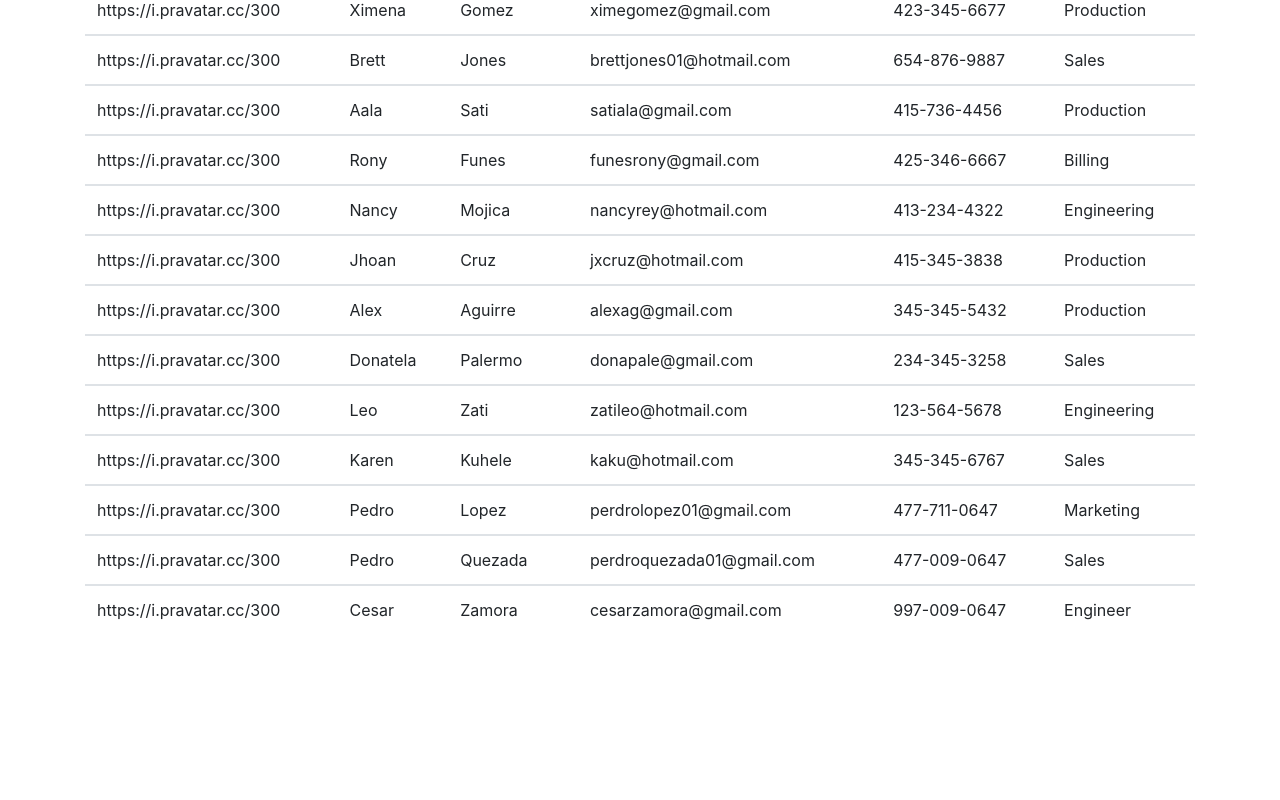
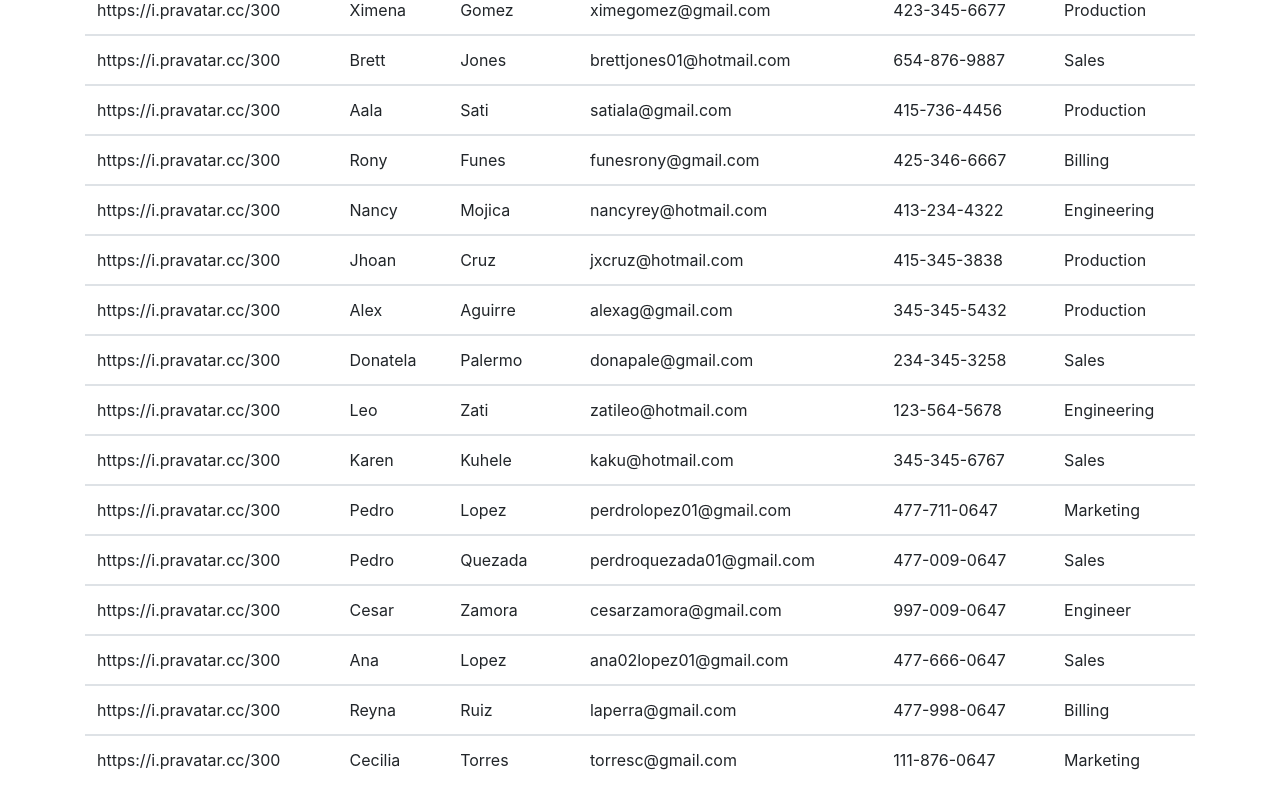
Before and after one commit to Cherjios/19-Employee-Directory, a React (Create React App) app in the folder develop/: page / in a window 1280 px wide. Shown: the part 555-1355 px from the top of the page. Before the commit the page ends 1205 px from the top, so only its background shows below. Built offline with nearby package versions, Linux system fonts and the light colour scheme.

Commit message:
Adding condition to lowercase the name or lastaname

```diff
--- a/develop/src/App.js
+++ b/develop/src/App.js
@@ -25,8 +25,8 @@ class App extends Component {
 
     // Render new obj with value
     let newOBj = employees.filter(function(employee){
-      return employee.Name === event.target.value || employee.LastName === event.target.value || employee.email === event.target.value
-      || employee.phoneNumber === event.target.value || employee.Department === event.target.value || employee.Name + " " + employee.LastName === event.target.value;
+      return employee.Name.toLowerCase() === event.target.value.toLowerCase() || employee.LastName.toLowerCase() === event.target.value.toLowerCase() || employee.email === event.target.value
+      || employee.phoneNumber === event.target.value || employee.Department === event.target.value || employee.Name.toLowerCase() + " " + employee.LastName.toLowerCase() === event.target.value.toLowerCase();
     });
 
     console.log(newOBj);
--- a/develop/src/EmployeeDirectory.json
+++ b/develop/src/EmployeeDirectory.json
@@ -125,6 +125,30 @@
         "email":"cesarzamora@gmail.com",
         "phoneNumber":"997-009-0647",
         "Department":"Engineer"
+    },
+    {
+        "img":"https://i.pravatar.cc/300",
+        "Name":"Ana",
+        "LastName":"Lopez",
+        "email":"ana02lopez01@gmail.com",
+        "phoneNumber":"477-666-0647",
+        "Department":"Sales"
+    },
+    {
+        "img":"https://i.pravatar.cc/300",
+        "Name":"Reyna",
+        "LastName":"Ruiz",
+        "email":"laperra@gmail.com",
+        "phoneNumber":"477-998-0647",
+        "Department":"Billing"
+    },
+    {
+        "img":"https://i.pravatar.cc/300",
+        "Name":"Cecilia",
+        "LastName":"Torres",
+        "email":"torresc@gmail.com",
+        "phoneNumber":"111-876-0647",
+        "Department":"Marketing"
     }
 
 ]
```
